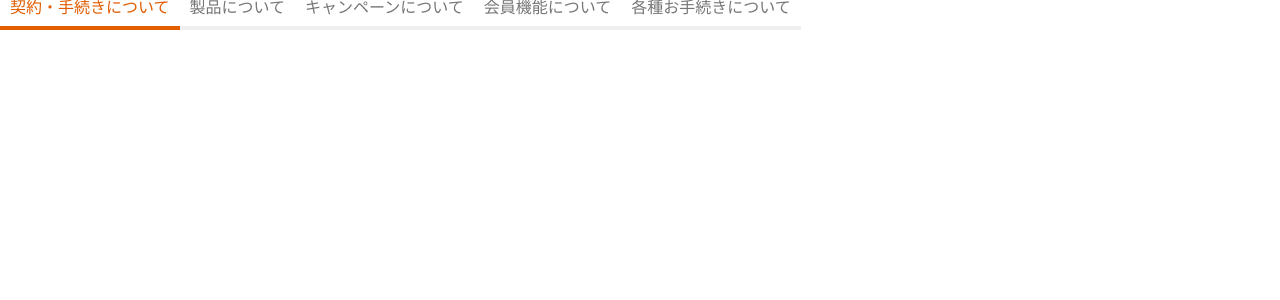
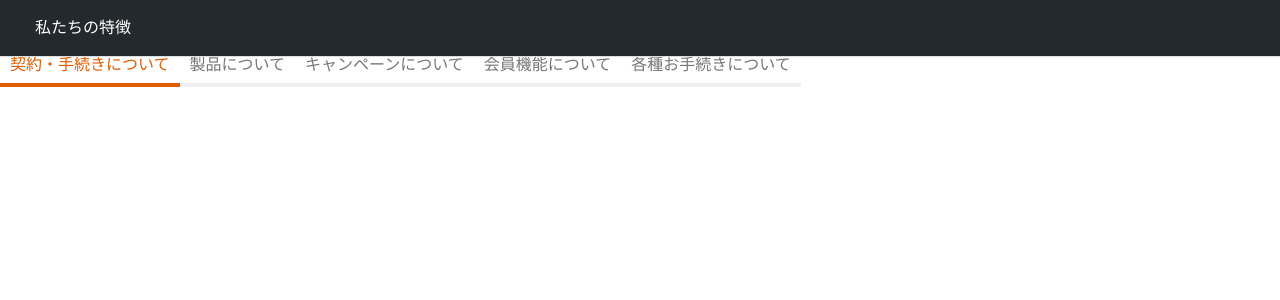
Before and after one commit to hydrangeas/css-sample, a Nuxt app: page / in a window 1280 px wide. Shown: the top 300 px of the page. Built offline with nearby package versions, Linux system fonts and the light colour scheme.

Commit message:
ヘッダー、タブ作成

```diff
--- a/assets/styles/main.scss
+++ b/assets/styles/main.scss
@@ -1,3 +1,62 @@
+//---
+// Header
+.ly_header {
+    padding-top: 10px;
+    padding-bottom: 10px;
+    border-bottom: 1px solid #ddd;
+    background-color: #24292e;
+}
+.ly_header_inner {
+    max-width: 1230px;
+    padding-right: 15px;
+    padding-left: 15px;
+    margin-right: auto;
+    margin-left: auto;
+}
+
+.bl_headerNav {
+    display: flex;
+  }
+
+.bl_headerNav_item {
+    flex-grow: 1;
+
+    &:last-child {
+        content: none;
+    }
+    .bl_headerNav_link {
+        &::after {
+            content: none;
+        }
+    }
+}
+
+.bl_headerNav_link {
+    position: relative;
+    display: block;
+    padding: 10px 10px;
+    color: white;
+    text-decoration: none;
+    transition: .25s;
+
+    &:focus,
+    &:hover {
+        color: hsla(0,0%,100%,.7);
+    }
+    &::after {
+        content: '';
+        position: absolute;
+        top: 50%;
+        right: 0;
+        width: 1px;
+        height: 20px;
+        background-color: #ddd;
+        transform: translateY(-50%);
+    }
+}
+
+//---
+// Container
 $breakPoints: (
     'md': 'screen and (min-width: 768px)'
 ) !default;
--- a/pages/index.vue
+++ b/pages/index.vue
@@ -1,5 +1,16 @@
 <template>
-  <div class="container">
+  <div>
+    <div class="ly_header">
+      <div class="ly_header_inner">
+        <nav>
+          <ul class="bl_headerNav">
+            <li class="bl_headerNav_item">
+              <a class="bl_headerNav_link" href="#">私たちの特徴</a>
+            </li>
+          </ul>
+        </nav>
+      </div>
+    </div>
     <div>
       <nav class="bl_tabNav">
         <ul class="bl_tabNav_inner">
```
